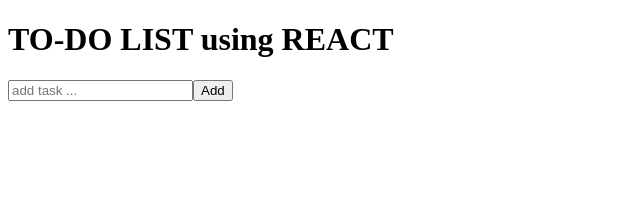
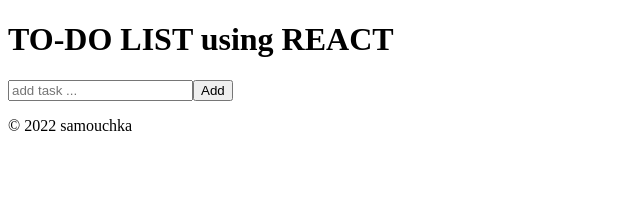
Before and after one commit to samouchka1/React-Todo-App, a React (Create React App) app: page / in a window 1280 px wide. Shown: the top 207 px of the page, without its empty margins (0-640 px from the left). Built offline with nearby package versions, Linux system fonts and the light colour scheme.

Commit message:
Update App.js

```diff
--- a/src/App.js
+++ b/src/App.js
@@ -83,6 +83,8 @@
             </div>
           )})}
 
+          <p id="signature" class="text-xs text-right mt-16 mr-0 md:mr-4 lg:mr-6 pr-0 lg:pr-8">&copy; {new Date().getFullYear()} samouchka</p>
+
         </div>
       </div>
     );
```
